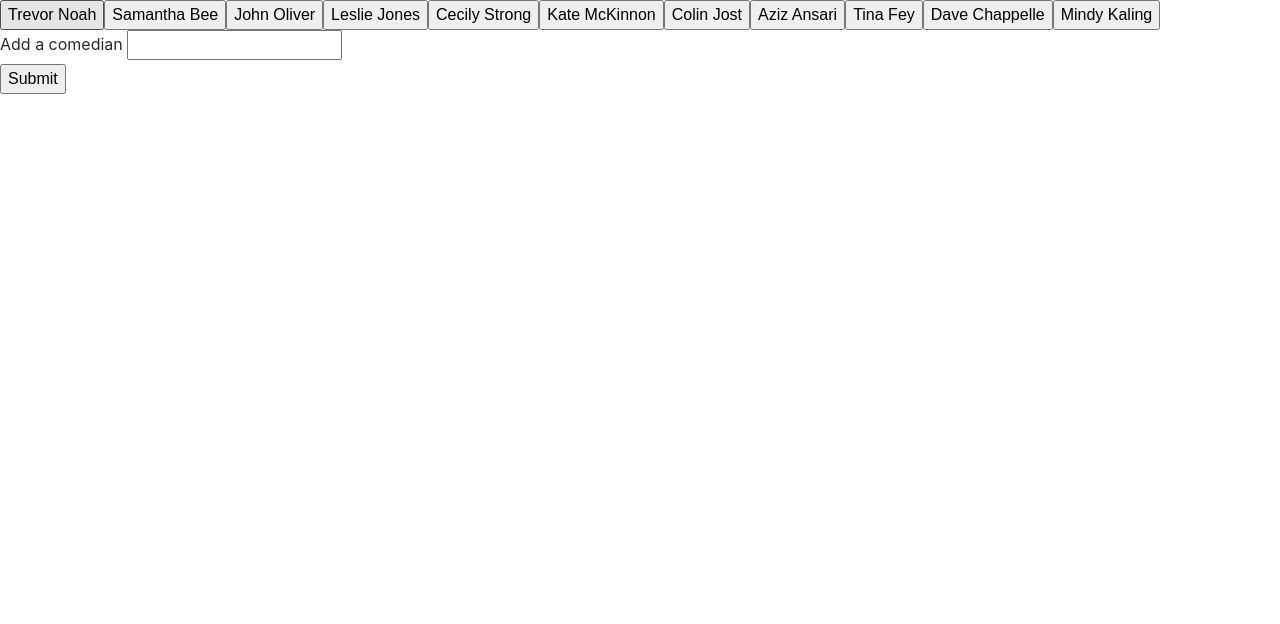
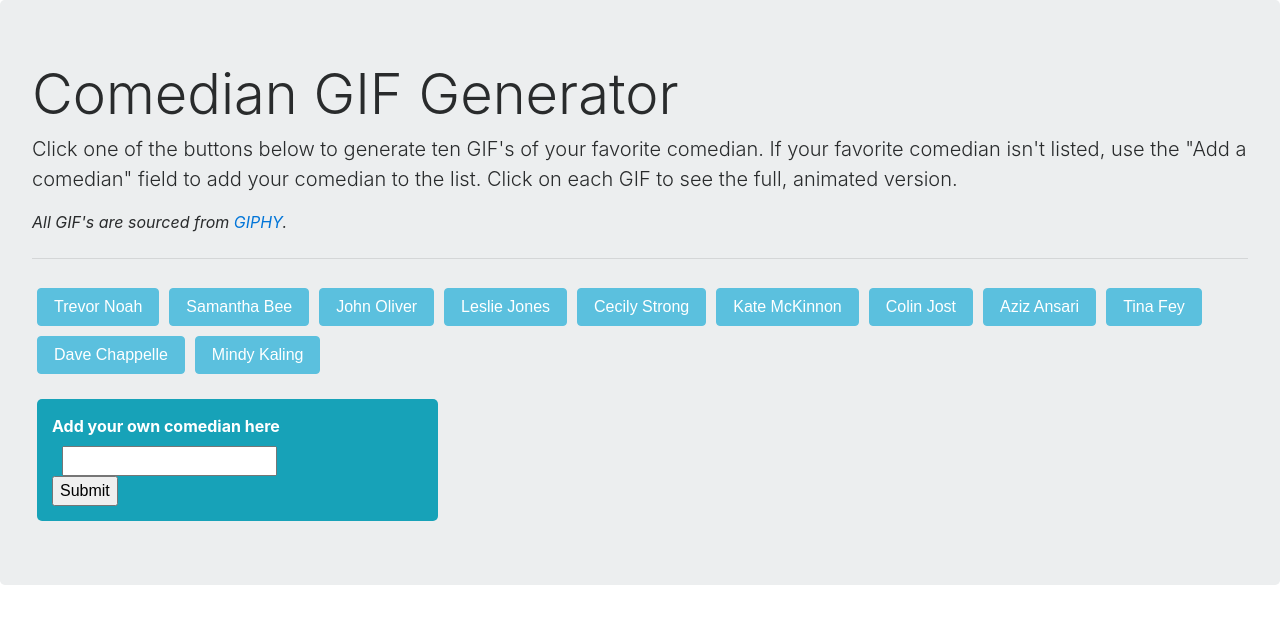
Before and after one commit to johnisabella/Gif-App, a plain HTML site: page index.html in a window 1280 px wide. Drawn offline with nearby package versions, Linux system fonts and the light colour scheme.

Commit message:
final HW #6 submission

```diff
--- a/index.html
+++ b/index.html
@@ -4,23 +4,36 @@
   <meta charset="utf-8">
   <title>Comedian GIFS!</title>
   <link rel="stylesheet" href="https://maxcdn.bootstrapcdn.com/bootstrap/4.0.0-beta.3/css/bootstrap.min.css" integrity="sha384-Zug+QiDoJOrZ5t4lssLdxGhVrurbmBWopoEl+M6BdEfwnCJZtKxi1KgxUyJq13dy" crossorigin="anonymous">
+
+  <!-- Our own CSS stylesheet -->
+  <link rel="stylesheet" type="text/css" href="styles.css">
 </head>
 <body>
+
+<div class="jumbotron">
+    <h1 class="display-4">Comedian GIF Generator</h1>
+    <p class="lead">Click one of the buttons below to generate ten GIF's of your favorite comedian. If your favorite comedian isn't listed, use the "Add a comedian" field to add your comedian to the list. Click on each GIF to see the full, animated version.</p>
+    <p><i>All GIF's are sourced from <a href="https://giphy.com/" target="_blank">GIPHY</a>.</i></p>
+    <hr class="my-4">
 
   <div id="comedian-buttons">
 
   </div>
 
+  <div id="add-comedian-form">
   <form id="comedian-form">
-    <label for="comedian-input">Add a comedian</label>
+    <label for="comedian-input"><b>Add your own comedian here<b></label>
     <input type="text" id="comedian-input"><br>
 
     <input id="add-comedian" type="submit" value="Submit">
   </form>
+</div>
 
-  <div id="comedian-gifs-here">
+</div>
 
-  </div>
+<div id="comedian-gifs-here">
+
+</div>
 
   <script src="https://cdnjs.cloudflare.com/ajax/libs/jquery/3.2.1/jquery.min.js"></script>
   <script type="text/javascript">
@@ -31,7 +44,7 @@
   // Calls the renderButtons function at least once to display the initial list of comedians.
   renderButtons();
   // Calls the displayComedianGifs function whenever the user pushes a comedian button to send the AJAX request and pull 10 related GIF's into the DOM.
-  $(document).on("click", ".comedian", displayComedianGifs);
+  $(document).on("click", ".btnStyle", displayComedianGifs);
   // Calls the animateGif function whenever the user clicks on a GIF in order to animate it or turn it back to the still version.
   $(document).on("click", ".gif", animateGif);
 
@@ -52,7 +65,8 @@
       // This code $("<button>") is all jQuery needs to create the start and end tag. (<button></button>)
       var a = $("<button>");
       // Adding a class
-      a.addClass("comedian");
+      a.addClass("btn btn-info");
+      a.addClass("btnStyle");
       // Adding a data-attribute with a value of the comedian at index i
       a.attr("data-name", comedians[i]);
       // Providing the button's text with a value of the comedian at index i
@@ -69,6 +83,7 @@ function displayComedianGifs() {
     $("#comedian-gifs-here").empty();
     // Grabbing and storing the data-name property value from the button
     var comedianName = $(this).attr("data-name");
+    console.log(comedianName);
 
     // Constructing a queryURL using the animal name
     var queryURL = "https://api.giphy.com/v1/gifs/search?q=" +
@@ -109,6 +124,7 @@ function displayComedianGifs() {
           // Appending the paragraph and image tag to the comedianDiv
           comedianDiv.append(p);
           comedianDiv.append(comedianImage);
+          comedianDiv.addClass("gifStyle");
 
           // Prependng the comedianDiv to the DOM in the "#comedian-gifs-here" div
           $("#comedian-gifs-here").prepend(comedianDiv);
--- /dev/null
+++ b/styles.css
@@ -0,0 +1,27 @@
+.gifStyle {
+  float: left;
+  clear: none;
+  padding: 20px;
+}
+
+.btnStyle {
+  margin: 5px;
+}
+
+#add-comedian-form {
+  margin-top: 20px;
+  margin-left: 5px;
+  padding: 15px;
+  background-color: #17a2b8;
+  border-radius: 5px;
+  width: 33%;
+  color: white;
+}
+
+#comedian-gifs-here {
+  margin-left: 5px;
+}
+
+#comedian-input {
+  margin-left: 10px;
+}
```
